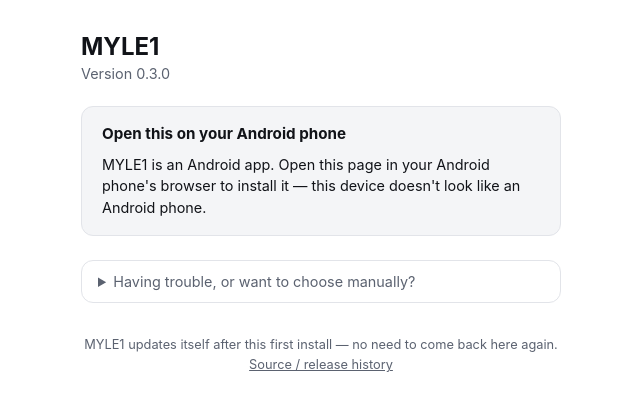
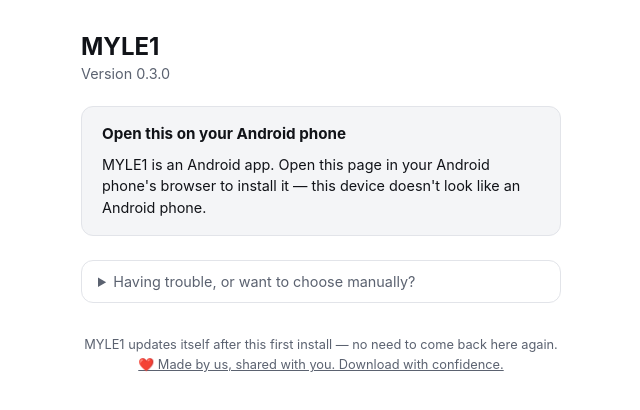
Before and after one commit to Raghunath-Patra/MYLE1_updates, a plain HTML site: page index.html in a window 1280 px wide. Shown: the whole page, without its empty margins (319-959 px from the left). Drawn offline with Linux system fonts and the light colour scheme.

Commit message:
Update footer link and message in index.html

```diff
--- a/index.html
+++ b/index.html
@@ -178,7 +178,7 @@
 
   <footer>
     MYLE1 updates itself after this first install — no need to come back here again.<br>
-    <a href="https://github.com/Raghunath-Patra/MYLE1_updates">Source / release history</a>
+    <a href="#">❤️ Made by us, shared with you. Download with confidence.</a>
   </footer>
 </main>
 </body>
```
